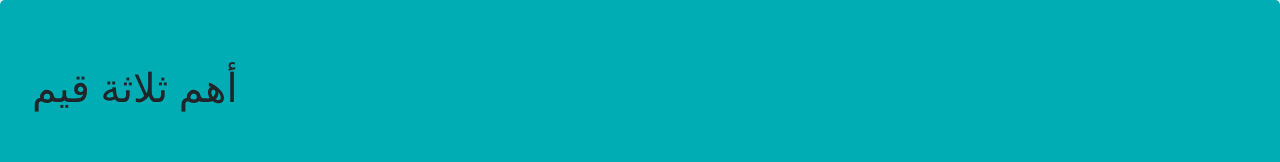
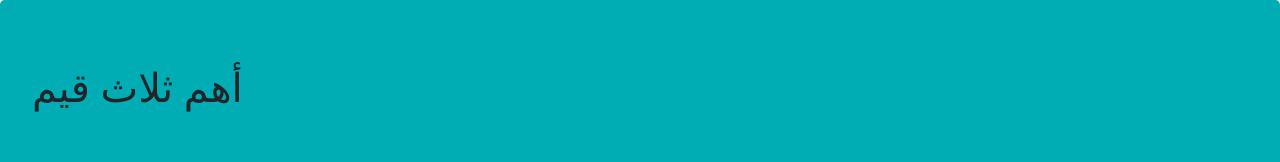
Before and after one commit to salama135/Trainopia-yalla-camp-9, an Angular app: page / in a window 1280 px wide. Shown: the top 162 px of the page. Built offline with nearby package versions, Linux system fonts and the light colour scheme.

Commit message:
1 file modified

```diff
--- a/src/app/app.component.ts
+++ b/src/app/app.component.ts
@@ -7,7 +7,7 @@ import { VALUES, MAX_NUMBER_OF_VALUES, isArabic } from './mock_values';
   styleUrls: ['./app.component.css'],
 })
 export class AppComponent implements OnInit {
-  title = 'أهم ثلاثة قيم';
+  title = 'أهم ثلاث قيم';
 
   choose: boolean;
   newLength: Number;
```
